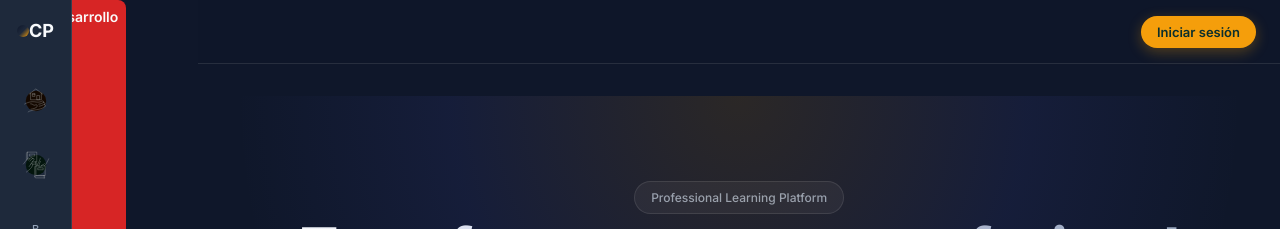
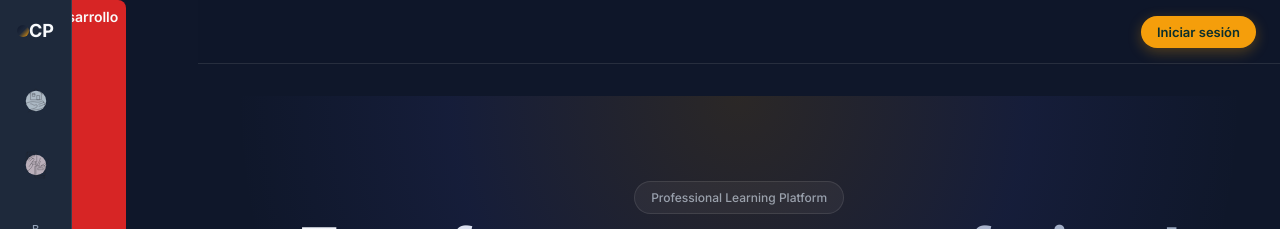
Before and after one commit to jashito/Courses_Platform, a Next.js app: page / in a window 1280 px wide. Shown: the top 229 px of the page. Built offline with nearby package versions, Linux system fonts and the light colour scheme.

Commit message:
Ajustar opacidad iconos sidebar

```diff
--- a/src/app/ClientLayout.tsx
+++ b/src/app/ClientLayout.tsx
@@ -34,7 +34,7 @@ function SidebarIcon({ name, size = 28 }: { name: string; size?: number }) {
       alt={name}
       width={size}
       height={size}
-      style={{ filter: "invert(1) brightness(0.9)" }}
+      className="sidebar-icon"
     />
   );
 }
--- a/src/styles/globals.css
+++ b/src/styles/globals.css
@@ -432,6 +432,15 @@ a {
   color: var(--text);
 }
 
+.sidebar-icon {
+  opacity: 0.7;
+  transition: opacity 0.2s ease;
+}
+
+.sidebar-link:hover .sidebar-icon {
+  opacity: 1;
+}
+
 .sidebar-footer {
   display: flex;
   flex-direction: column;
```
